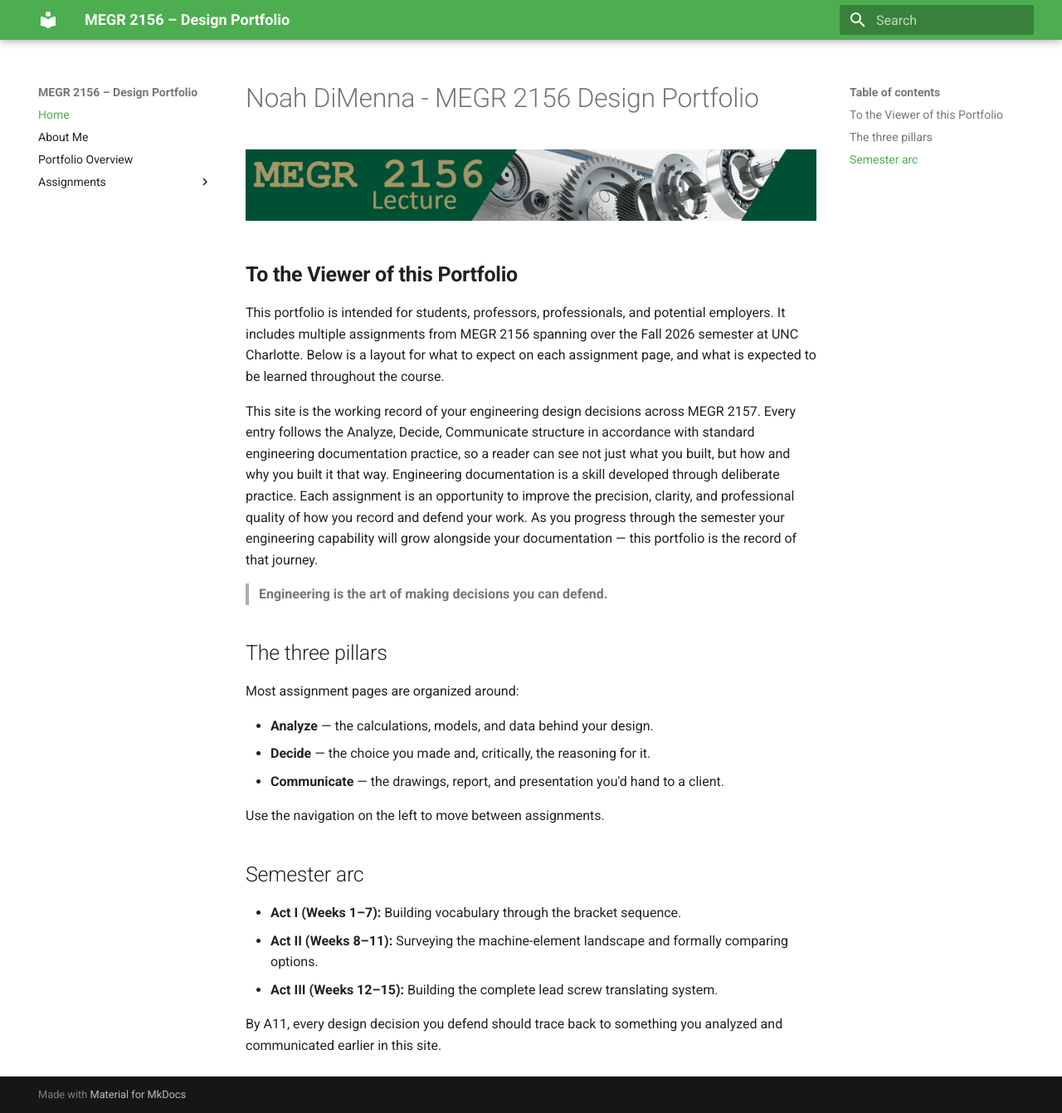
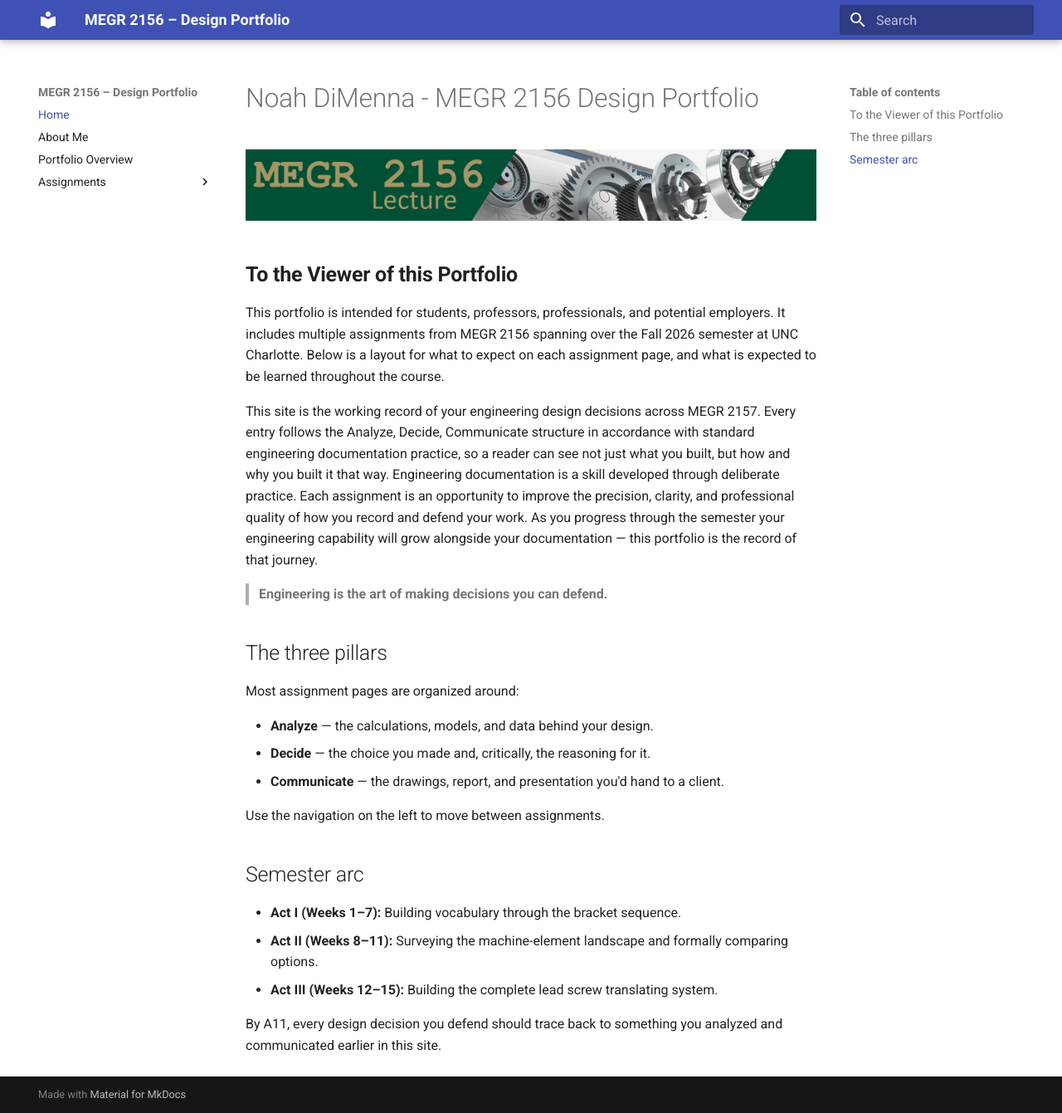
Before and after one commit to Noah-DiMenna/megr2156-portfolio, an MkDocs documentation site: the page built from docs/index.md, in a window 1280 px wide and 1341 px high. Shown: the whole window at 83% size. Built offline with MkDocs 1.6.1 and Material for MkDocs 9.7.7, drawn with Linux system fonts in a browser that asks for light colours.

Commit message:
Change primary theme color to indigo

```diff
--- a/mkdocs.yml
+++ b/mkdocs.yml
@@ -4,7 +4,8 @@ site_description: Design portfolio documentation, built with the Analyze / Decid
 theme:
   name: material
   palette:
-    primary: green
+    primary: indigo
+    accent: green
   features:
     - navigation.instant
     - navigation.tracking
```
